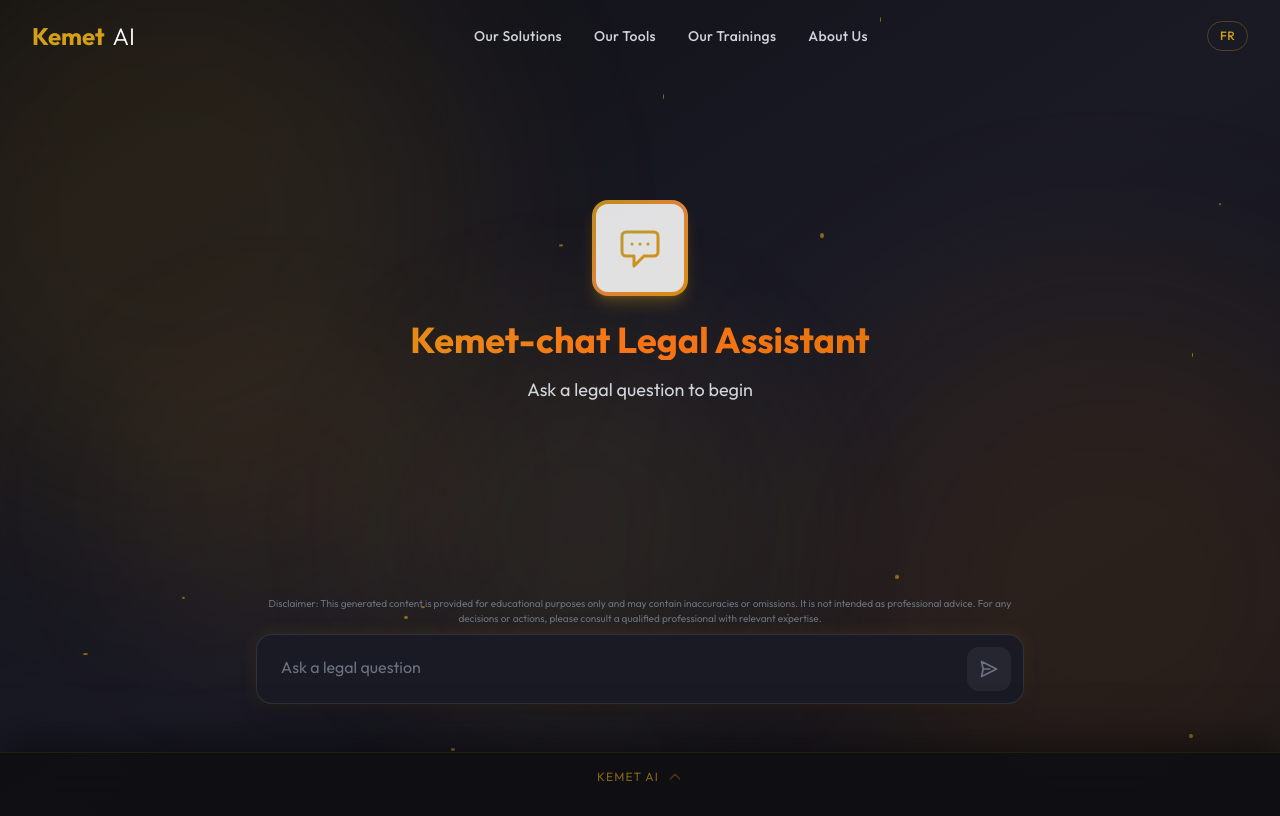
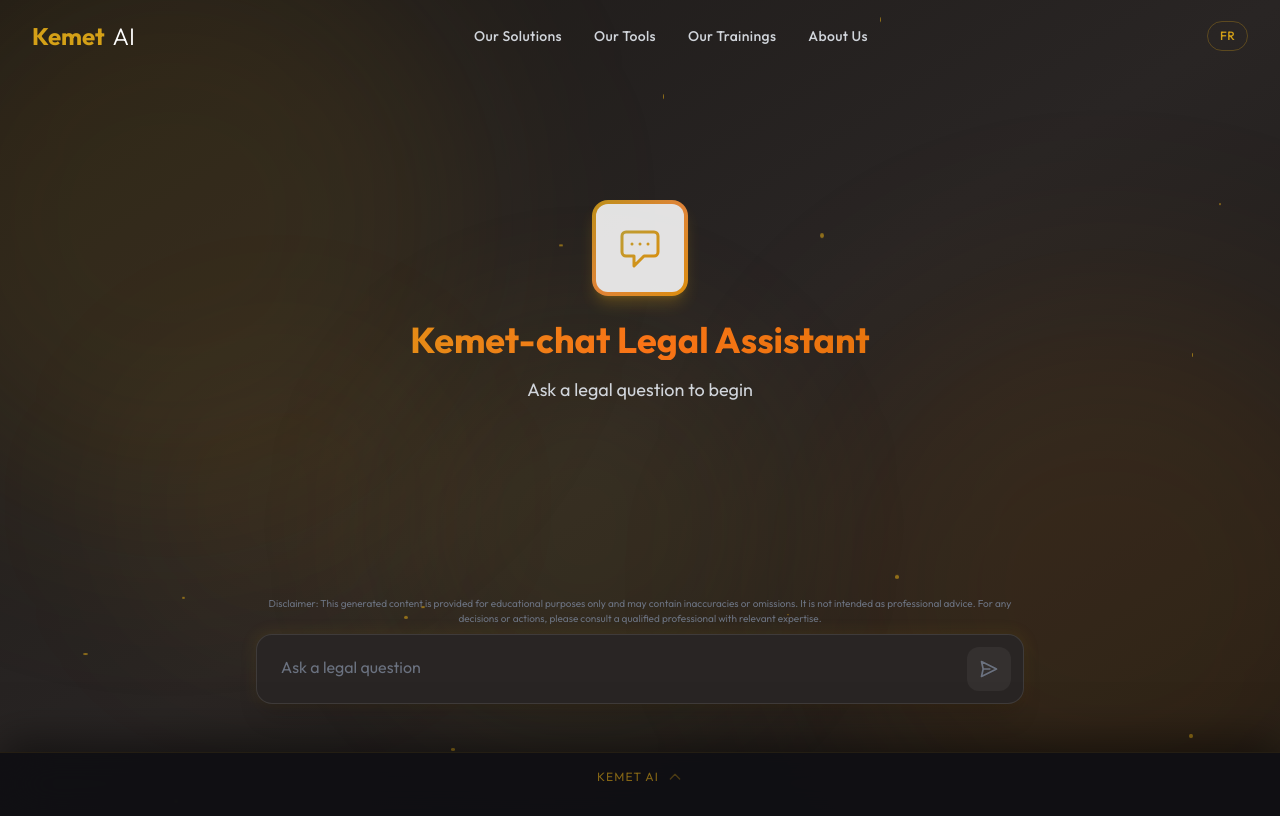
Before and after one commit to A-Njock/KEMET-AI, a React (Vite) app: page /chatbot in a window 1280 px wide. Built offline with nearby package versions, Linux system fonts and the light colour scheme.

Commit message:
Refactor: Chatbot Theme to Lighter Dark Gold (Warm Stone)

```diff
--- a/src/pages/Chatbot.tsx
+++ b/src/pages/Chatbot.tsx
@@ -70,7 +70,7 @@
   };
 
   return (
-    <div className="min-h-screen bg-gradient-to-br from-[#0f0f14] via-[#1a1a25] to-[#14141c] font-sans flex flex-col relative overflow-hidden">
+    <div className="min-h-screen bg-gradient-to-br from-[#1c1917] via-[#292524] to-[#1c1917] font-sans flex flex-col relative overflow-hidden">
       {/* Background Particles & Blobs */}
       <div className="absolute inset-0 pointer-events-none overflow-hidden">
         {/* Colorful Blobs - Dark Gold / Amber Theme */}
@@ -134,7 +134,7 @@
 
                 <div
                   className={`max-w-xl p-4 rounded-2xl text-sm ${msg.role === 'assistant'
-                    ? 'bg-white/5 text-gray-200 border border-white/10 shadow-sm backdrop-blur-md'
+                    ? 'bg-white/10 text-gray-100 border border-white/10 shadow-sm backdrop-blur-md'
                     : 'bg-gold text-black border border-gold/40 shadow-sm'
                     }`}
                 >
@@ -198,7 +198,7 @@
 
             <form onSubmit={handleSubmit} className="relative group">
               <div className="absolute -inset-0.5 bg-gradient-to-r from-gold/30 to-gold-dark/30 rounded-2xl blur opacity-30 group-hover:opacity-60 transition duration-500"></div>
-              <div className="relative bg-[#1a1a25] rounded-2xl border border-white/10 flex items-end p-2 shadow-xl">
+              <div className="relative bg-[#292524] rounded-2xl border border-white/10 flex items-end p-2 shadow-xl">
                 <textarea
                   ref={inputRef}
                   value={input}
```
